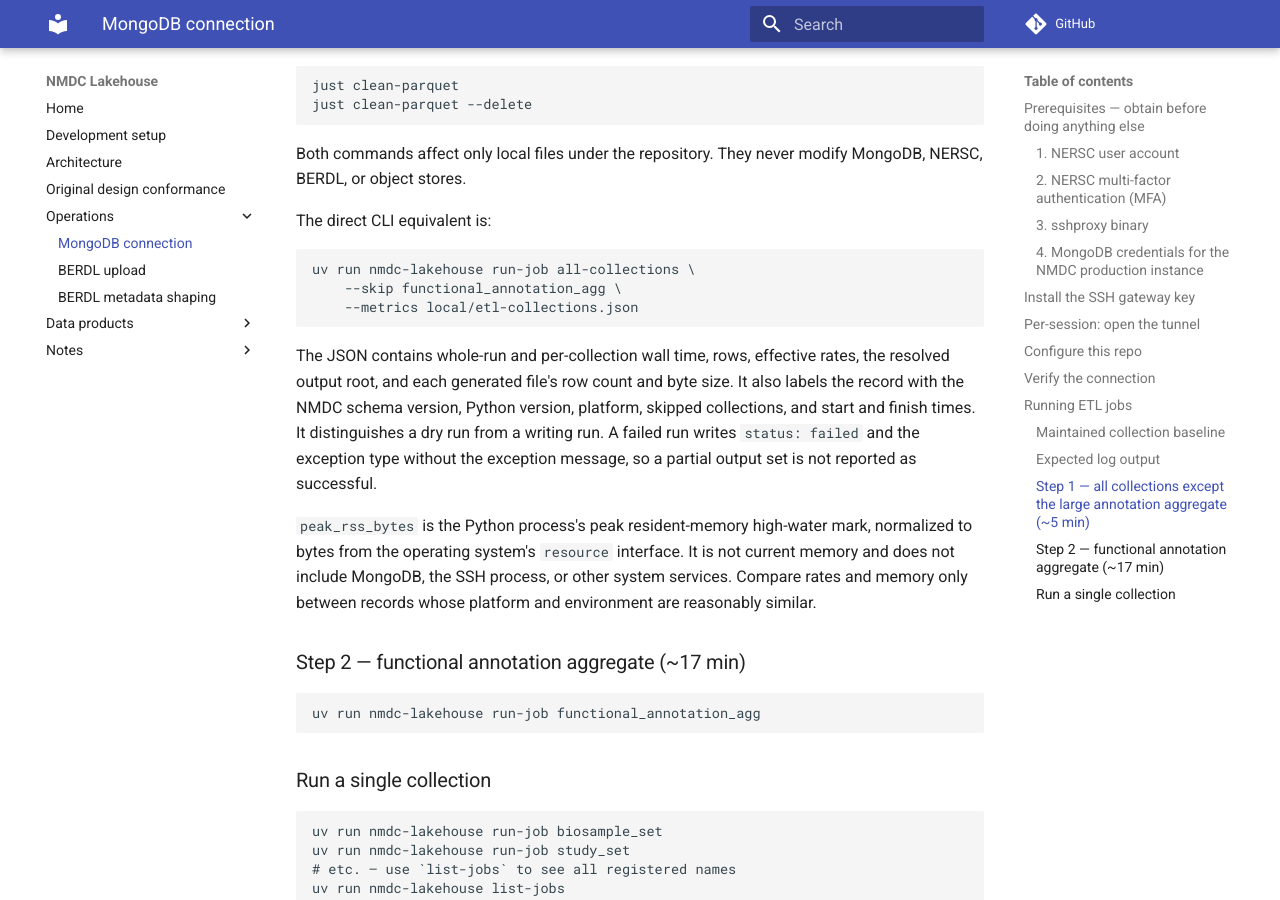
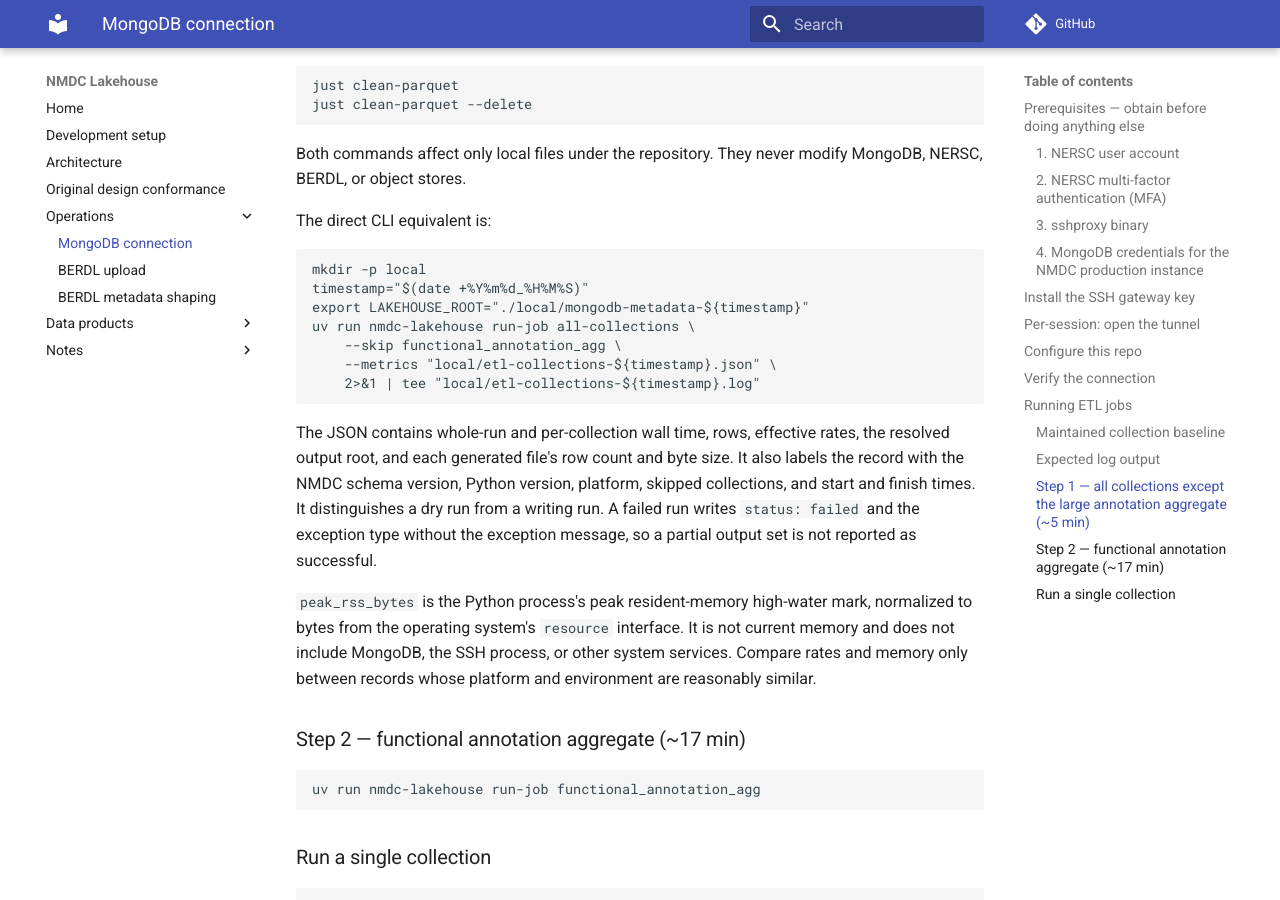
Before and after one commit to microbiomedata/nmdc-lakehouse, an MkDocs documentation site: the page built from docs/mongodb-connection.md, in a window 1280 px wide and 900 px high, scrolled down 5358 px. Built offline with MkDocs 1.6.1 and Material for MkDocs 9.7.7, drawn with Linux system fonts in a browser that asks for light colours; comment, search, counter and statistics services are not loaded.

Commit message:
Align manual dump artifact paths

````diff
--- a/docs/mongodb-connection.md
+++ b/docs/mongodb-connection.md
@@ -254,9 +254,13 @@ MongoDB, NERSC, BERDL, or object stores.
 The direct CLI equivalent is:
 
 ```bash
+mkdir -p local
+timestamp="$(date +%Y%m%d_%H%M%S)"
+export LAKEHOUSE_ROOT="./local/mongodb-metadata-${timestamp}"
 uv run nmdc-lakehouse run-job all-collections \
     --skip functional_annotation_agg \
-    --metrics local/etl-collections.json
+    --metrics "local/etl-collections-${timestamp}.json" \
+    2>&1 | tee "local/etl-collections-${timestamp}.log"
 ```
 
 The JSON contains whole-run and per-collection wall time, rows, effective
````
